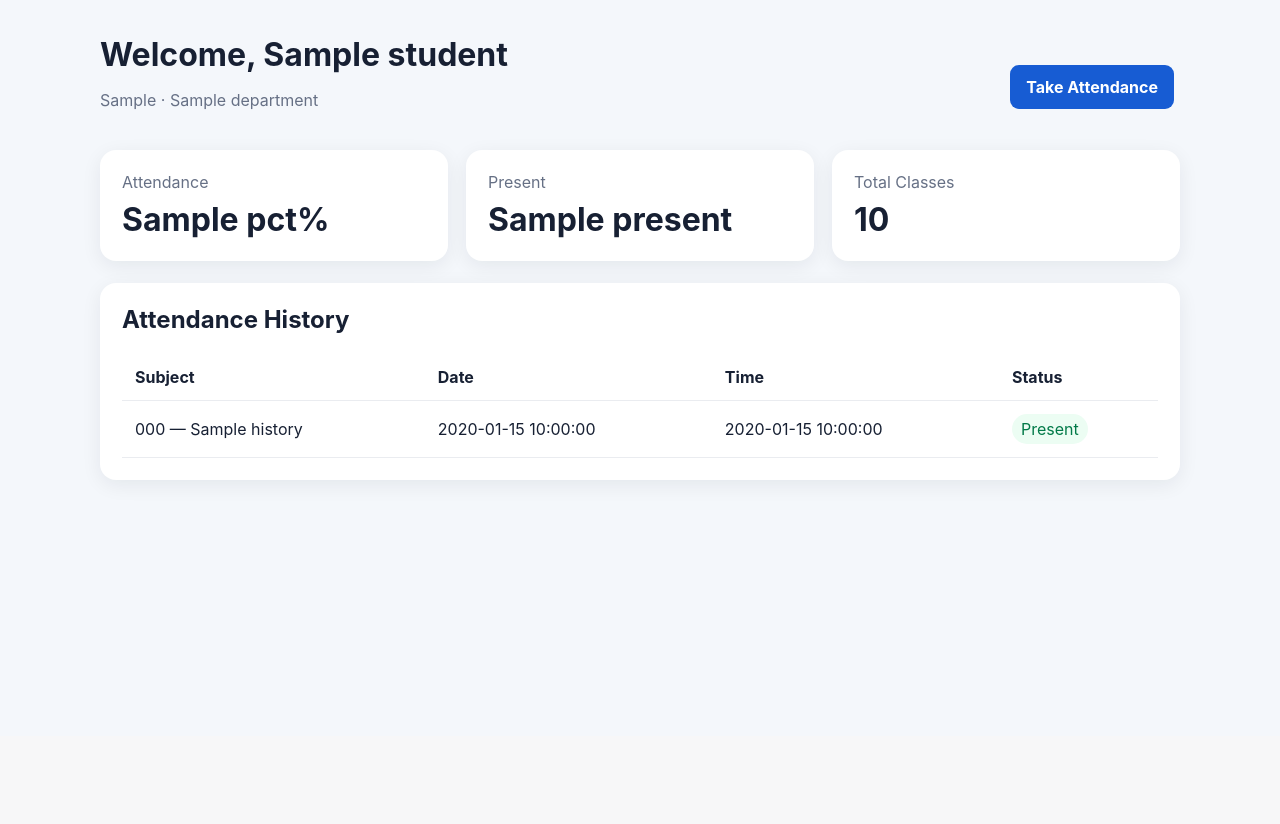
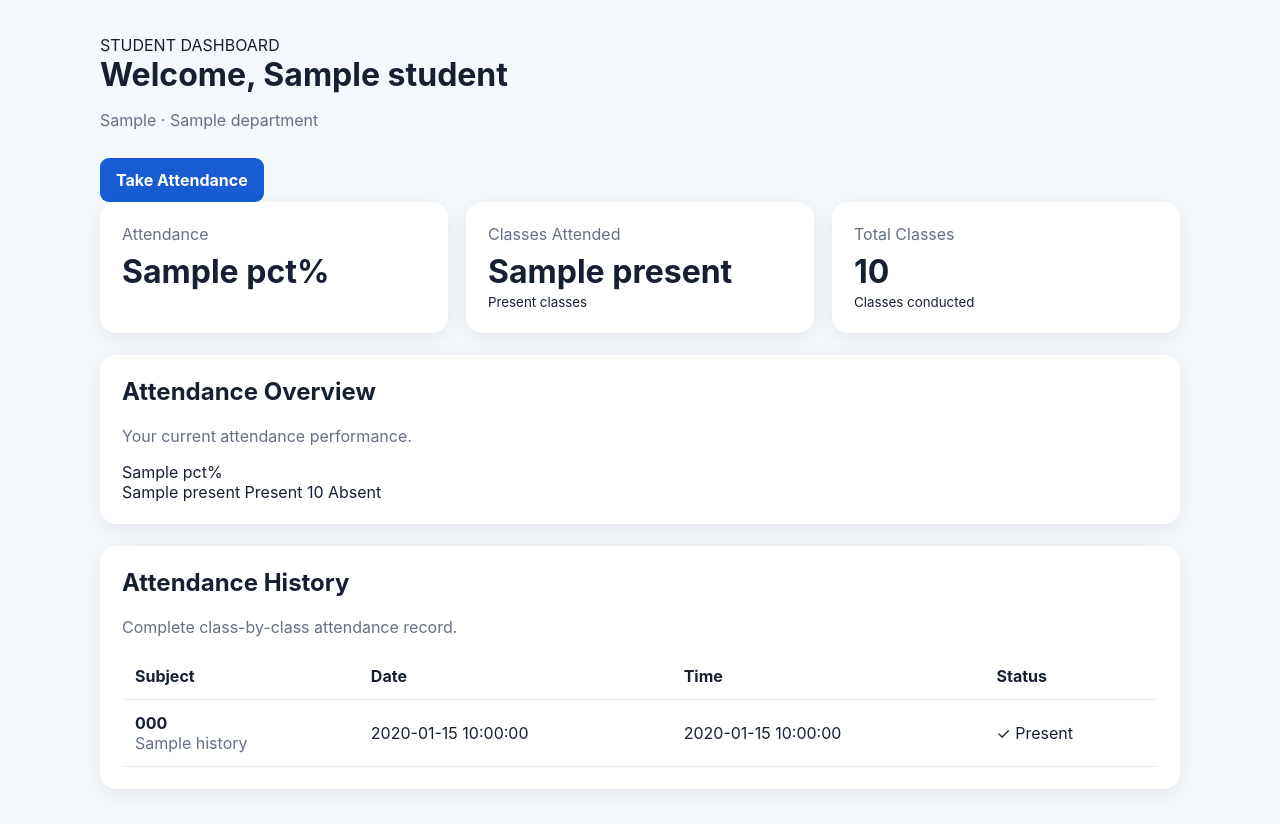
Before and after one commit to pavankumarpunugu/real-time-face-attendance, a Flask app: template templates/student.html in a window 1280 px wide. Shown: the part 64-888 px from the top of the page. Before the commit the page ends 548 px from the top, so only its background shows below. Run offline with Flask 3, Linux system fonts and the light colour scheme; the template is opened without the code that fills it: most values are stand-ins (such as "Sample title", 1, 10 or a date in 2020); some libraries are stand-ins or nearby versions.

Commit message:
Enhance student.html with attendance details
Updated student dashboard layout with attendance overview and history.

```diff
--- a/templates/student.html
+++ b/templates/student.html
@@ -2,17 +2,27 @@
 
 {% block content %}
 
-<div class="page-head">
+<div class="student-hero">
 
     <div>
-        <h1>Welcome, {{ student.name }}</h1>
+
+        <div class="eyebrow">
+            STUDENT DASHBOARD
+        </div>
+
+        <h1>
+            Welcome, {{ student.name }}
+        </h1>
 
         <p class="muted">
             {{ student.roll_no }}
-            ·
-            {{ student.department or 'Student' }}
+            {% if student.department %}
+                · {{ student.department }}
+            {% endif %}
         </p>
+
     </div>
+
 
     <a
         class="primary button"
@@ -24,9 +34,11 @@
 </div>
 
 
-<div class="cards">
+<!-- ATTENDANCE SUMMARY -->
 
-    <div class="card">
+<div class="cards attendance-cards">
+
+    <div class="card stat-card">
 
         <span>Attendance</span>
 
@@ -34,21 +46,34 @@
             {{ pct }}%
         </strong>
 
+        <div class="progress">
+
+            <div
+                class="progress-fill"
+                style="width: {{ [pct, 100]|min }}%;"
+            ></div>
+
+        </div>
+
     </div>
 
 
-    <div class="card">
+    <div class="card stat-card">
 
-        <span>Present</span>
+        <span>Classes Attended</span>
 
         <strong>
             {{ present }}
         </strong>
 
+        <small>
+            Present classes
+        </small>
+
     </div>
 
 
-    <div class="card">
+    <div class="card stat-card">
 
         <span>Total Classes</span>
 
@@ -56,14 +81,81 @@
             {{ total }}
         </strong>
 
+        <small>
+            Classes conducted
+        </small>
+
     </div>
 
 </div>
 
 
+<!-- ATTENDANCE STATUS -->
+
 <div class="panel">
 
-    <h2>Attendance History</h2>
+    <div class="section-title">
+
+        <div>
+
+            <h2>Attendance Overview</h2>
+
+            <p class="muted">
+                Your current attendance performance.
+            </p>
+
+        </div>
+
+        <div class="attendance-number">
+            {{ pct }}%
+        </div>
+
+    </div>
+
+
+    <div class="large-progress">
+
+        <div
+            class="large-progress-fill"
+            style="width: {{ [pct, 100]|min }}%;"
+        ></div>
+
+    </div>
+
+
+    <div class="progress-labels">
+
+        <span>
+            {{ present }} Present
+        </span>
+
+        <span>
+            {{ total - present }} Absent
+        </span>
+
+    </div>
+
+</div>
+
+
+<!-- ATTENDANCE HISTORY -->
+
+<div class="panel">
+
+    <div class="section-title">
+
+        <div>
+
+            <h2>Attendance History</h2>
+
+            <p class="muted">
+                Complete class-by-class attendance record.
+            </p>
+
+        </div>
+
+    </div>
+
 
     <div class="table-wrap">
 
@@ -72,10 +164,15 @@
             <thead>
 
                 <tr>
+
                     <th>Subject</th>
+
                     <th>Date</th>
+
                     <th>Time</th>
+
                     <th>Status</th>
+
                 </tr>
 
             </thead>
@@ -88,33 +185,69 @@
                 <tr>
 
                     <td>
-                        {{ h.code }} — {{ h.name }}
+
+                        <strong>
+                            {{ h.code }}
+                        </strong>
+
+                        <br>
+
+                        <span class="muted">
+                            {{ h.name }}
+                        </span>
+
                     </td>
+
 
                     <td>
                         {{ h.class_date }}
                     </td>
 
+
                     <td>
                         {{ h.start_time }}
                     </td>
 
+
                     <td>
 
-                        <span class="badge">
-                            {{ h.status }}
+                        {% if h.status == 'Present' %}
+
+                        <span class="status-badge present">
+                            ✓ Present
                         </span>
+
+                        {% else %}
+
+                        <span class="status-badge absent">
+                            ✕ Absent
+                        </span>
+
+                        {% endif %}
 
                     </td>
 
                 </tr>
+
 
                 {% else %}
 
                 <tr>
 
                     <td colspan="4">
-                        No attendance yet.
+
+                        <div class="empty-state">
+
+                            <strong>
+                                No classes yet
+                            </strong>
+
+                            <span>
+                                Your attendance history will appear here.
+                            </span>
+
+                        </div>
+
                     </td>
 
                 </tr>
@@ -129,4 +262,5 @@
 
 </div>
 
+
 {% endblock %}
```
